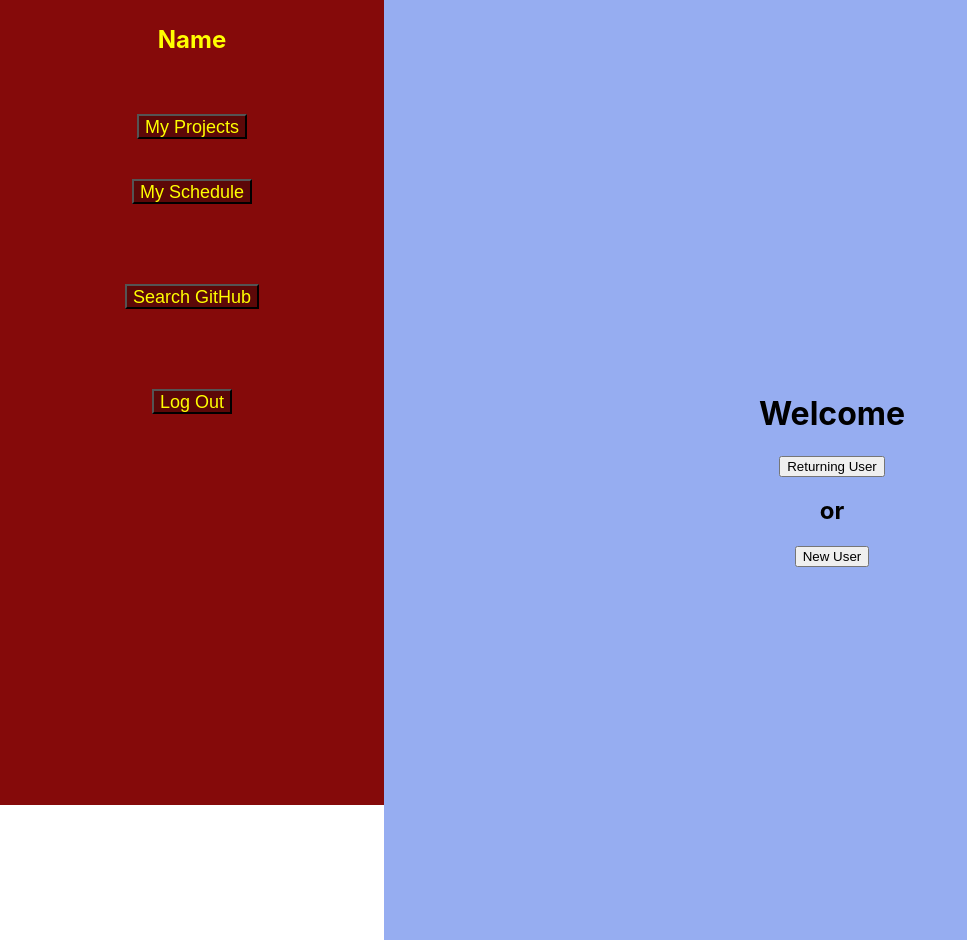
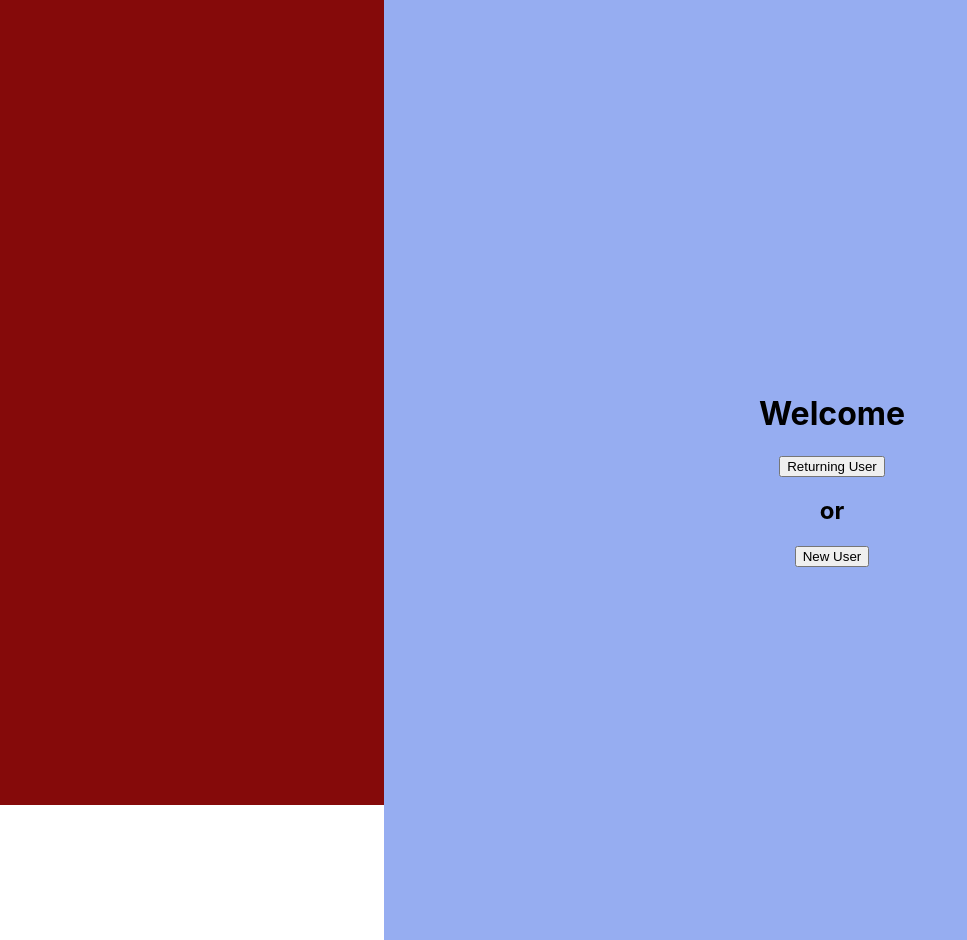
Before and after one commit to adamsl22/Project_Organizer_FrontEnd, a React (Create React App) app: page / in a window 1280 px wide. Shown: the whole page, without its empty margins (0-967 px from the left). Built offline with nearby package versions, Linux system fonts and the light colour scheme.

Commit message:
nav buttons won't show until logged in

```diff
--- a/src/Components/Nav.js
+++ b/src/Components/Nav.js
@@ -4,14 +4,14 @@ import {BrowserRouter as Router, Link} from 'react-router-dom'
 function Nav(props) {
   return (
     <div id="nav">
-        <h2>Name{/*props.user.name*/}</h2><br></br><br></br>
+      {props.loggedIn && <div><h2>{props.user.name}</h2><br></br><br></br>
       <button className='nav-button' onClick={props.handleNavClick}><div><Link to="/projects" name="projects">My Projects</Link></div></button><br></br><br></br><br></br>
       <button className='nav-button' onClick={props.handleNavClick}><div><Link to="/schedule" name="schedule">My Schedule</Link></div></button><br></br><br></br><br></br>
       <br></br><br></br>
       {/* <button className='nav-button' onClick={props.handleNavClick}><div><Link to="/followers" name="followers">Followers</Link></div></button><br></br><br></br><br></br> */}
       {/* <button className='nav-button' onClick={props.handleNavClick}><div><Link to="/following" name="following">Following</Link></div></button><br></br><br></br><br></br><br></br><br></br> */}
       <button className='nav-button' onClick={props.handleNavClick}><div><Link to="/search" name="search">Search GitHub</Link></div></button><br></br><br></br><br></br><br></br><br></br>
-        <button className='nav-button' onClick={props.logOut}>Log Out</button>
+      <button className='nav-button' onClick={props.logOut}>Log Out</button></div>}
     </div>
   );
 }
```
Lines whose indentation alone changed are shown as unchanged.
